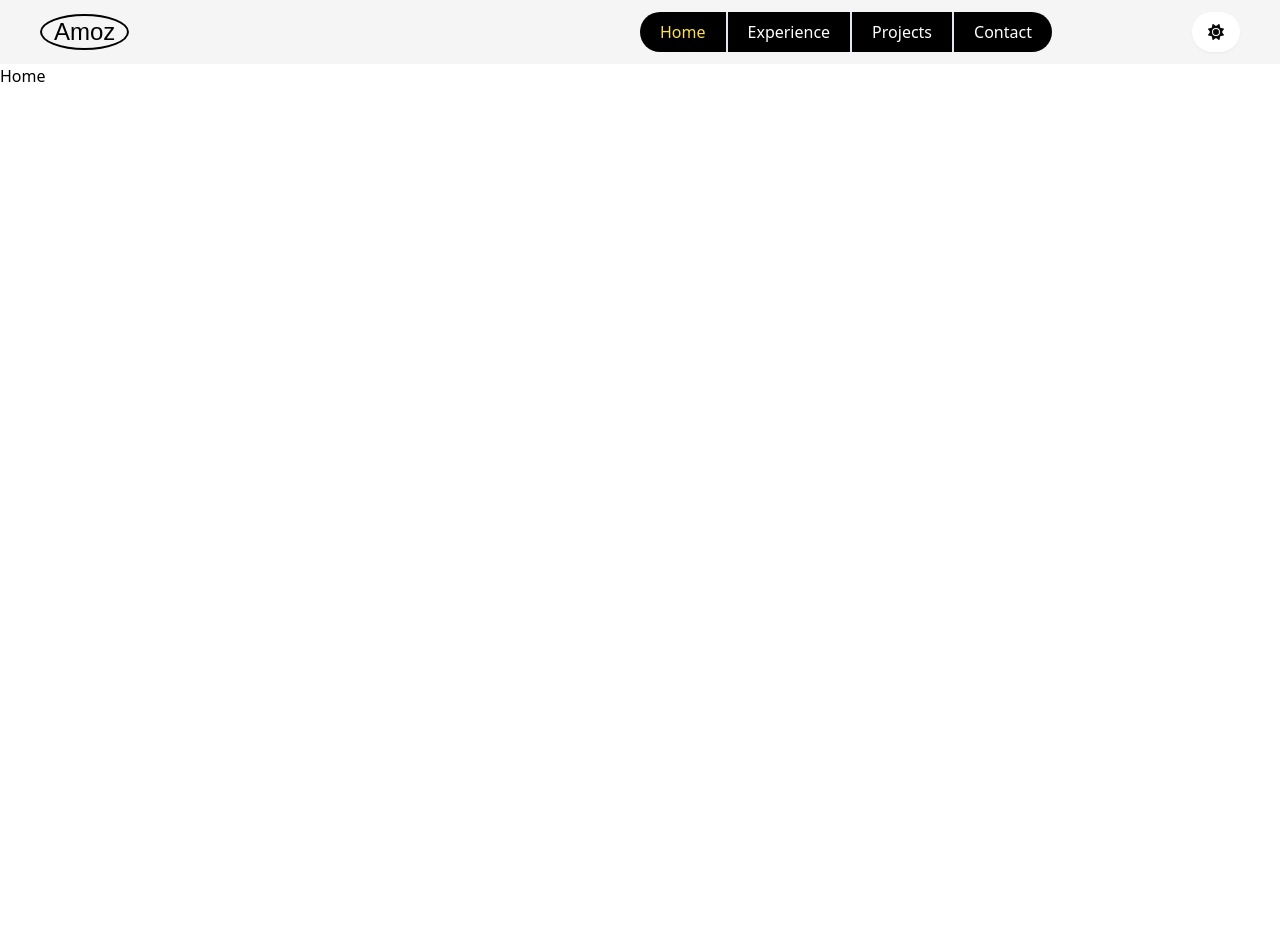
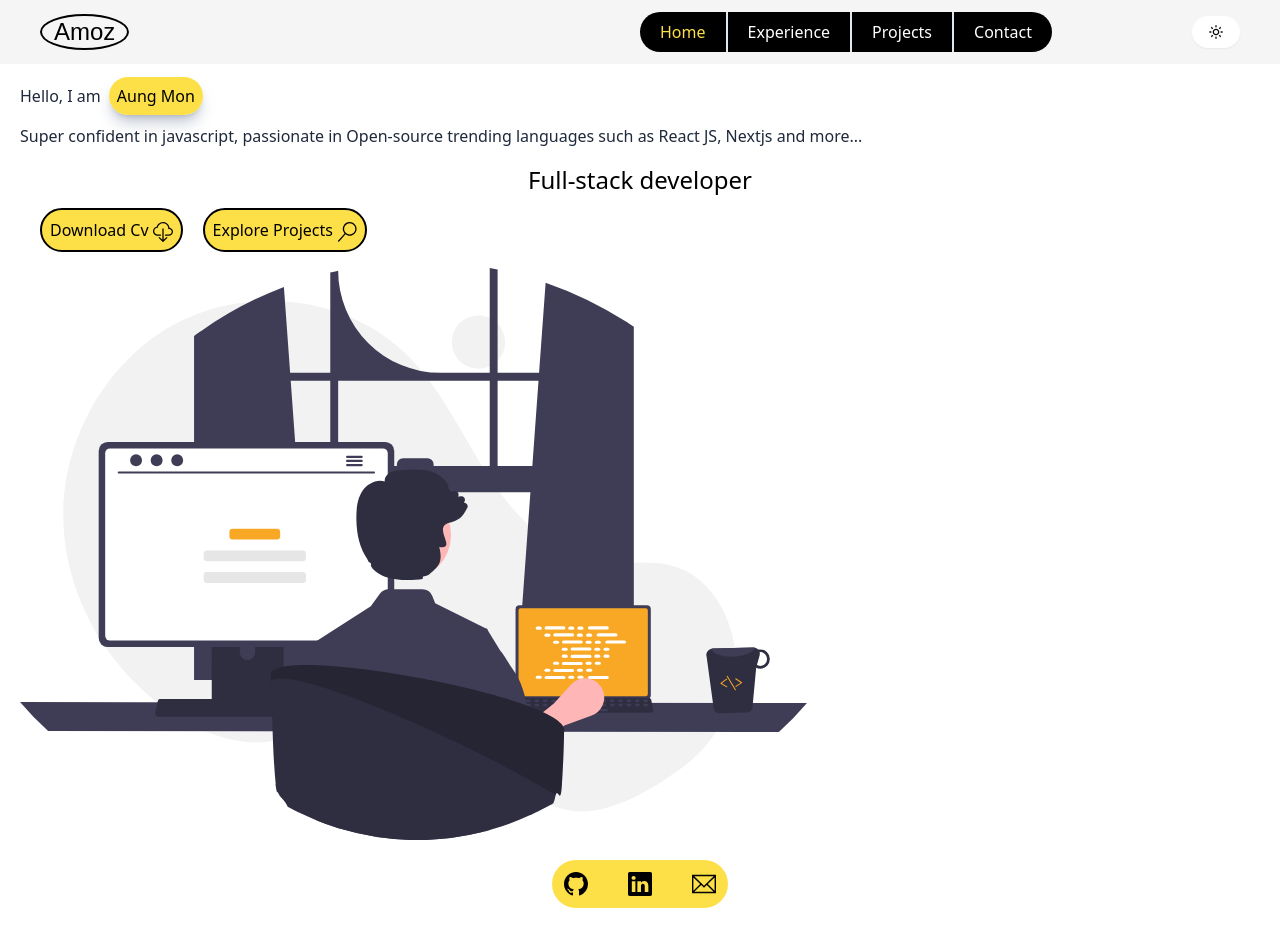
Before and after one commit to Amoz19/my-portfolio, a React (Vite) app: page / in a window 1280 px wide. Before the commit the page ends 800 px from the top, so only its background shows below. Built offline with nearby package versions, Linux system fonts and the light colour scheme; a web font is replaced by a local one.

Commit message:
ADD:Homepage

```diff
--- a/package.json
+++ b/package.json
@@ -10,12 +10,10 @@
     "preview": "vite preview"
   },
   "dependencies": {
-    "@fortawesome/fontawesome-svg-core": "^6.4.2",
-    "@fortawesome/free-regular-svg-icons": "^6.4.2",
-    "@fortawesome/free-solid-svg-icons": "^6.4.2",
     "@fortawesome/react-fontawesome": "^0.2.0",
     "react": "^18.2.0",
     "react-dom": "^18.2.0",
+    "react-icons": "^4.10.1",
     "react-router-dom": "^6.15.0"
   },
   "devDependencies": {
--- a/src/components/Header.jsx
+++ b/src/components/Header.jsx
@@ -1,5 +1,9 @@
 import {FontAwesomeIcon} from '@fortawesome/react-fontawesome';
-import { faCaretDown, faSun,faXmark } from '@fortawesome/free-solid-svg-icons';
+// import { faCaretDown, faSun,faXmark } from '@fortawesome/free-solid-svg-icons';
+import { BiSun,BiChevronDown } from "react-icons/bi";
+import { RxCross2 } from "react-icons/rx";
+
+
 
 import { NavLink } from "react-router-dom";
 import { ModelContext } from '../context/ModelContext';
@@ -27,14 +31,14 @@ const MenuIcon = () => {
             onClick={() => setIsOpen(true)}
          >
             <button className="mr-3">Menu</button>
-            <FontAwesomeIcon icon={faCaretDown}/>
+            <BiChevronDown />
         </div>
     )
 }
 
 const LightDarkIcon = () => {
     return(
-        <button className='bg-white rounded-full px-4 py-2 shadow-sm text-stone-950'><FontAwesomeIcon icon={faSun}/></button>
+        <button className='bg-white rounded-full px-4 py-2 shadow-sm text-stone-950'><BiSun /></button>
     )
 }
 
@@ -73,7 +77,7 @@ const MobileMenu = () => {
         <>
             <div className='px-8 py-5 opacity-60 flex justify-between'>
                 <p>Menu</p>
-                <FontAwesomeIcon icon={faXmark} onClick={() => setIsOpen(false)}/>
+                <RxCross2 onClick={() => setIsOpen(false)}/>
             </div>
             <Menu item={navigation} style={activeClass}/>
         </>
@@ -86,7 +90,7 @@ const Header = () => {
    const {isOpen} = useContext(ModelContext);
    console.log(isOpen);
     return (
-        <nav className="flex items-center justify-between bg-[whitesmoke] px-10 py-3">
+        <nav className="flex items-center justify-between bg-[whitesmoke] px-5 md:px-10 py-3">
             <Logo />
             <div className='flex justify-between items-center xl:w-2/4 md:w-3/4'>
                 <div className="hidden md:flex  bg-black rounded-full">
--- a/src/context/ModelContext.jsx
+++ b/src/context/ModelContext.jsx
@@ -1,5 +1,5 @@
 import { useState } from "react";
-import { createContext,useContext } from "react";
+import { createContext } from "react";
 
 export const ModelContext = createContext({
     isOpen: false,
--- a/src/main.jsx
+++ b/src/main.jsx
@@ -8,7 +8,7 @@ import { ModelContextProvider } from './context/ModelContext.jsx'
 ReactDOM.createRoot(document.getElementById('root')).render(
   <React.StrictMode>
     <ModelContextProvider>
-      <App />
+      <App/>
     </ModelContextProvider>
 
   </React.StrictMode>,
--- a/src/pages/Home.jsx
+++ b/src/pages/Home.jsx
@@ -1,13 +1,55 @@
+import { BsLinkedin, BsGithub,BsCloudDownload,BsSearch} from "react-icons/bs";
+import { TfiEmail } from "react-icons/tfi";
+import { VscSearch } from "react-icons/vsc";
+
+import phtoto from '../assets/programming.svg'
+
+const Icon = (props) => {
+    return(
+        <button className="border-2 border-black rounded-full p-2 ml-2 md:ml-5 bg-yellow-300">
+            {props.children}
+        </button>
+    )
+}
+
+// const ContactIcon = (props) => {
+//     return(
+//         <button className="">
+//             {props.children}
+//         </button>
+//     )
+// }
+
 const Home = () => {
     return (
-        <nav>
-            <ul>
-                <li>
-                    <a href="/">Home</a>
-                </li>
-            </ul>
-            {/* <p style={{fontFamily:'Galada'}}>Hello</p> */}
-        </nav>
+       <>
+            <section className="flex flex-col m-5">
+                <p>
+                    <span className="text-l text-slate-800">Hello, I am</span>
+                    <span className="ml-2 text-black text-l bg-yellow-300 rounded-full p-2 shadow-lg shadow-slate-500/40">Aung Mon</span>
+                </p>
+                <p className="text-slate-800 text-l my-4">Super confident in javascript, passionate in Open-source trending languages such as React JS, Nextjs and more...</p>
+                <p className="text-2xl text-center mb-3">Full-stack developer</p>
+                <div className="flex mb-4">
+                    <Icon>Download Cv<BsCloudDownload className="inline ml-1 text-xl"/></Icon>
+                    <Icon>Explore Projects<VscSearch className="inline ml-1 text-xl"/></Icon>
+                </div>
+
+                <div>
+                    <img src={phtoto} alt="logo" className="w-42"/>
+                </div>
+                <div className="flex text-2xl justify-center my-5 rounded-full">
+                    <div className="bg-yellow-300 flex p-3 rounded-full">
+                         <BsGithub />
+                        <BsLinkedin className="mx-10"/>
+                        <TfiEmail />
+                    </div>
+
+
+                </div>
+
+            </section>
+       </>
      );
 }
 
```
Also changed, not shown: src/assets/programming.svg (added), 1 other file (tests, documents, lock files or other folders).
